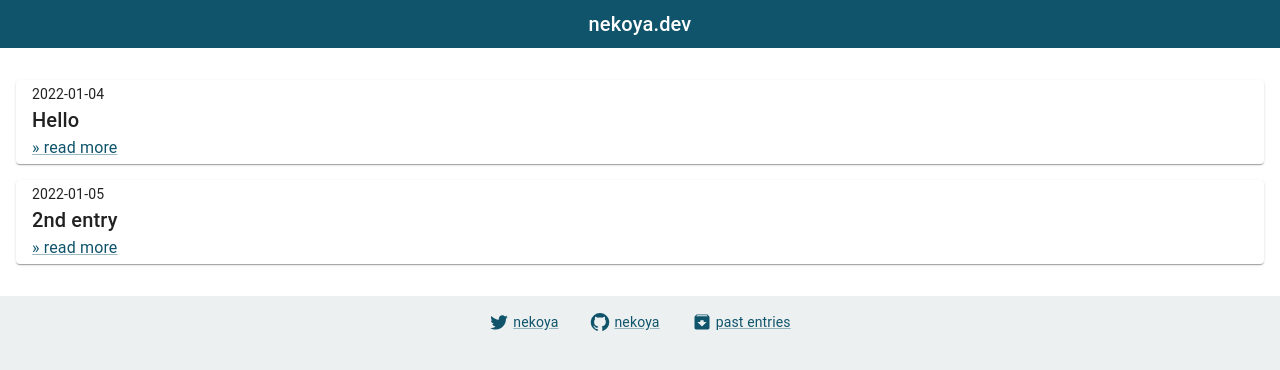
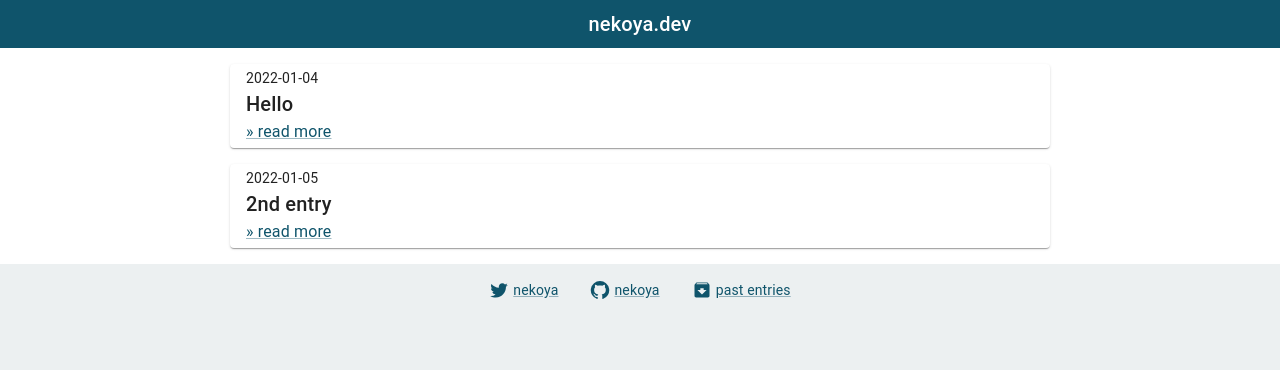
Before and after one commit to nekoya/vite-blog, a React (Vite) app: page / in a window 1280 px wide. Shown: the top 370 px of the page. Built offline with nearby package versions, Linux system fonts and the light colour scheme.

Commit message:
Limit max width of the content

```diff
--- a/src/App.tsx
+++ b/src/App.tsx
@@ -1,5 +1,5 @@
 import { Outlet } from "react-router-dom";
-import { Box, createTheme, ThemeProvider } from "@mui/material";
+import { Box, Container, createTheme, ThemeProvider } from "@mui/material";
 import { blue } from "@mui/material/colors";
 import { Footer } from "./components/Footer";
 import { Header } from "./components/Header";
@@ -27,7 +27,9 @@ export const App: React.VFC = () => {
                 }}
             >
                 <Header />
-                <Outlet />
+                <Container maxWidth="md">
+                    <Outlet />
+                </Container>
                 <Footer />
             </Box>
         </ThemeProvider>
```
